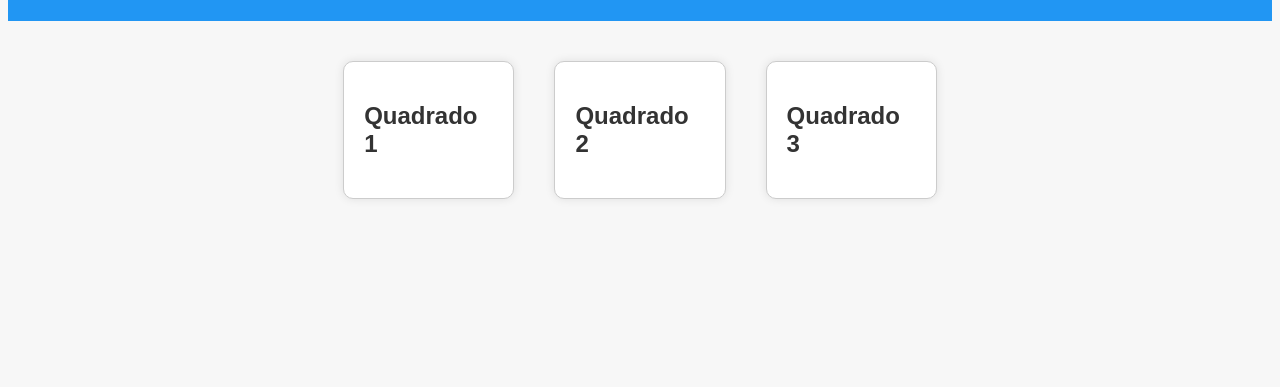
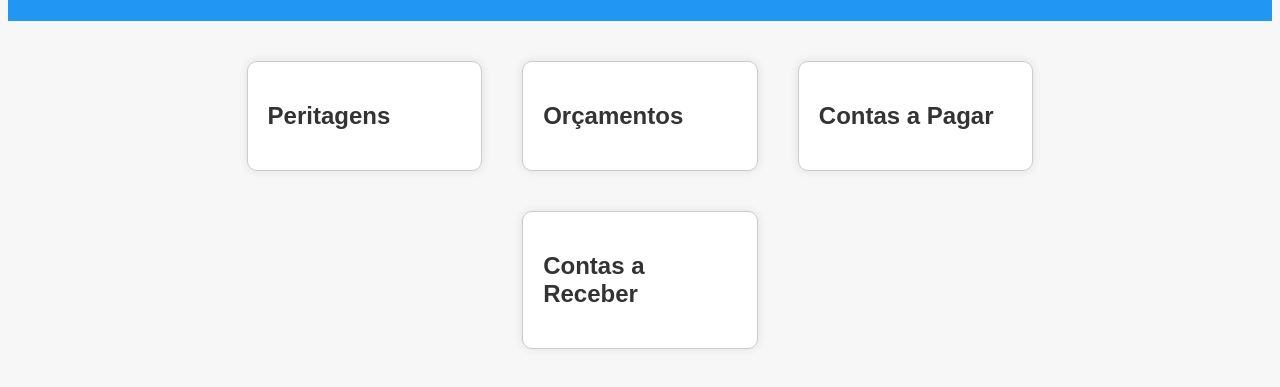
Before and after one commit to guilheresdl/meu-erp, a plain HTML site: page dashboard.html in a window 1280 px wide. Shown: the part 107-494 px from the top of the page. Drawn offline with Linux system fonts and the light colour scheme.

Commit message:
Update dashboard.html

```diff
--- a/dashboard.html
+++ b/dashboard.html
@@ -15,13 +15,16 @@
   <main>
     <div class="linha">
       <a href="#" class="modulo clicavel">
-        <h2>Quadrado 1</h2>
+        <h2>Peritagens</h2>
       </a>
       <a href="#" class="modulo clicavel">
-        <h2>Quadrado 2</h2>
+        <h2>Orçamentos</h2>
       </a>
       <a href="#" class="modulo clicavel">
-        <h2>Quadrado 3</h2>
+        <h2>Contas a Pagar</h2>
+      </a>
+      <a href="#" class="modulo clicavel">
+        <h2>Contas a Receber</h2>
       </a>
     </div>
   </main>
```
